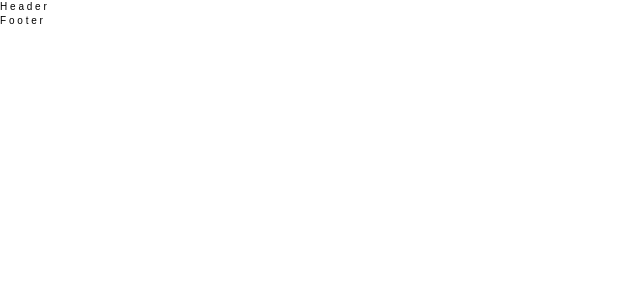
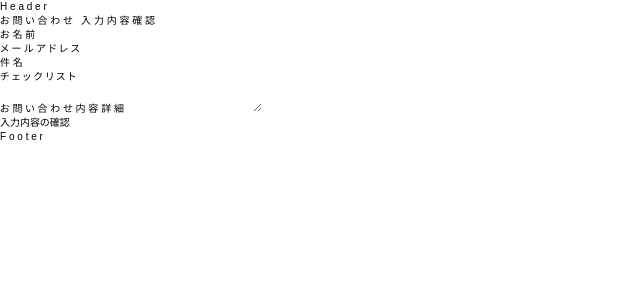
Before and after one commit to sarai2525/nuxt3-boilerplate, a Nuxt app: page /contact/confirm in a window 1280 px wide. Before the commit this address had no page. Shown: the top 300 px of the page, without its empty margins (0-640 px from the left). Built offline with nearby package versions, Linux system fonts and the light colour scheme.

Commit message:
cretae: confirm page

```diff
--- /dev/null
+++ b/src/components/TheContactFormConfirm.vue
@@ -0,0 +1,33 @@
+<template>
+  <Form name="contact" method="post" :action="contactFormUrl">
+    <div class="contact-form">
+      <div v-for="(item, index) in formSchema" :key="index">
+        <div v-if="item.element === 'textarea'" class="contact-form-row">
+          <TheContactFormLabel :name="item.name">{{ item.label }}</TheContactFormLabel>
+          <textarea :name="item.label" :value="formData[item.name]" class="textarea" readonly />
+        </div>
+        <div v-else class="contact-form-row">
+          <TheContactFormLabel :name="item.name">{{ item.label }}</TheContactFormLabel>
+          <input :name="item.label" :value="formData[item.name]" class="input" readonly />
+        </div>
+      </div>
+    </div>
+    <button class="button">入力内容の確認</button>
+  </Form>
+</template>
+<script setup lang="ts">
+  import { Form } from 'vee-validate'
+  import { formSchema } from '@/schema/contactForm'
+
+  const { formData } = useContactForm()
+  const config = useRuntimeConfig()
+  const contactFormUrl = config.public.CONTACT_FORM_URL
+</script>
+<style lang="scss" scoped>
+  .input,
+  .textarea {
+    &:hover {
+      cursor: not-allowed;
+    }
+  }
+</style>
--- /dev/null
+++ b/src/pages/contact/confirm.vue
@@ -0,0 +1,21 @@
+<template>
+  <div>
+    <h1>お問い合わせ 入力内容確認</h1>
+    <section class="section">
+      <TheContactFormConfirm class="contact-form" />
+    </section>
+  </div>
+</template>
+<script setup lang="ts">
+  import { useMeta } from '@/composables/useMeta'
+  useMeta({
+    ogTitle: 'お問い合わせ 入力内容確認',
+    ogSiteName: '',
+    ogDescription: '',
+    ogType: 'article',
+    ogLocale: 'ja_JP',
+    ogImage: '',
+    ogUrl: '',
+    robots: 'none',
+  })
+</script>
```
